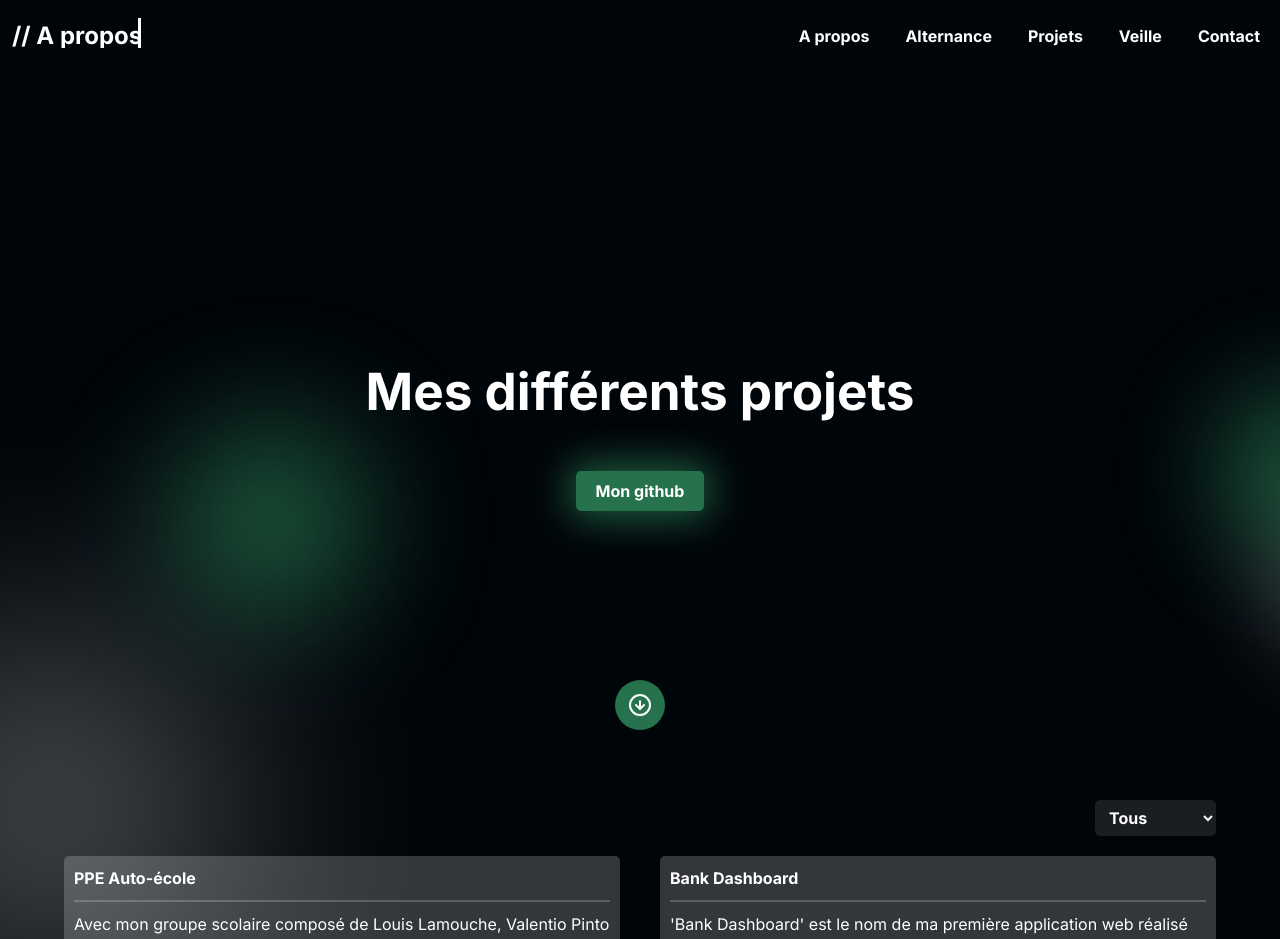
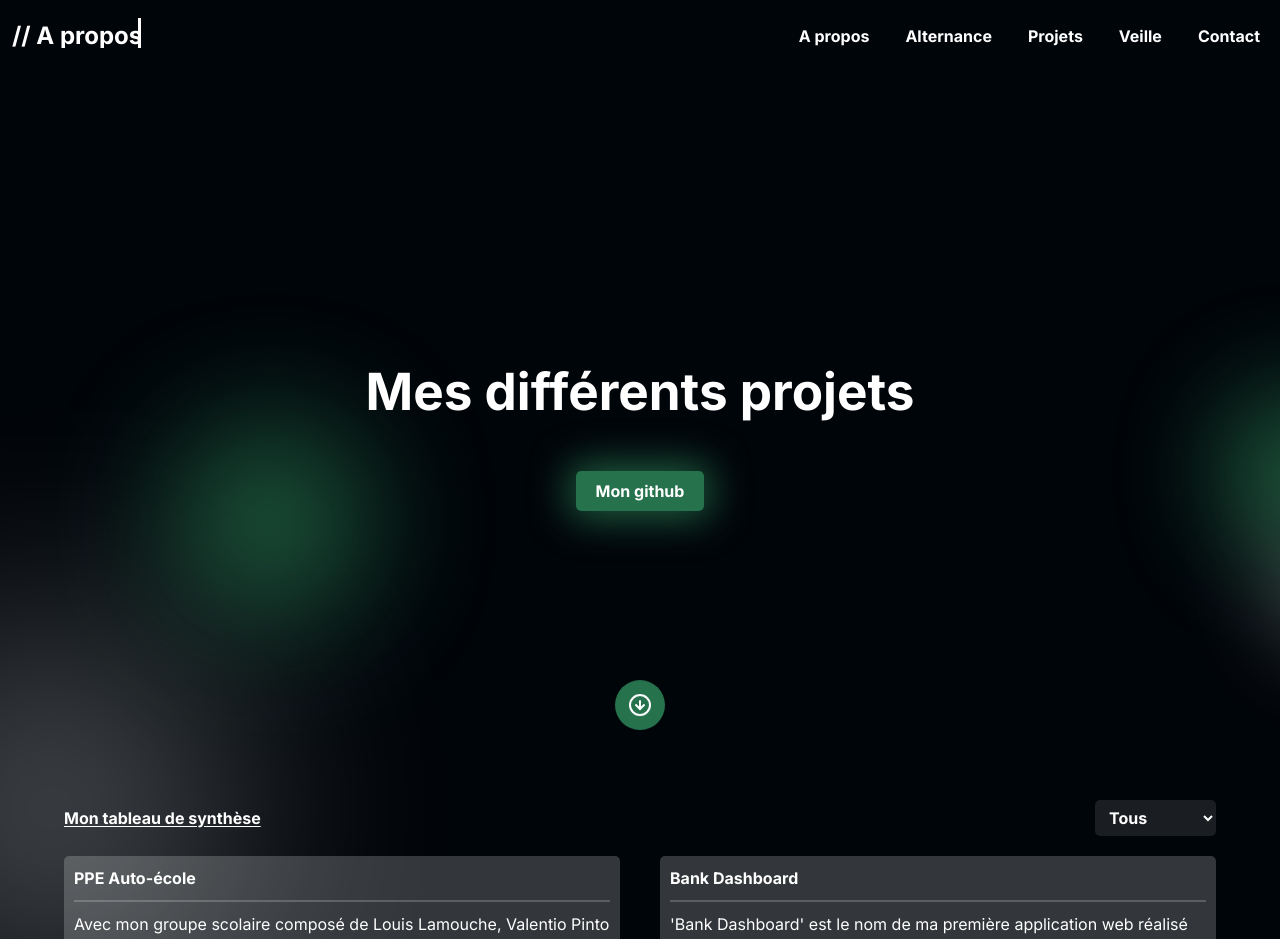
Before and after one commit to Alexys-LAURENT/PORTFOLIO-2023-REACT, a React (Create React App) app: page /projets in a window 1280 px wide. Shown: the top 939 px of the page. Built offline with nearby package versions, Linux system fonts and the light colour scheme.

Commit message:
mon tableau de synthese

```diff
--- a/src/pages/APropos.jsx
+++ b/src/pages/APropos.jsx
@@ -192,7 +192,7 @@ function APropos() {
 
       <div data-aos="fade-down" data-aos-duration="1500" className="description-container" id="description-container">
         <div className="description-text">
-          <p>Je m’appelle Alexys LAURENT, j’ai 19 ans et je suis passionné d’informatique, du développement web, des mangas/animes et des sneakers !Actuellement en deuxième année de BTS SIO à l’école IRIS à Paris je suis des études pour devenir développeur web</p>
+          <p>Je m’appelle Alexys LAURENT, j’ai 19 ans et je suis passionné d’informatique, du développement web, des mangas/animes et des sneakers ! Actuellement en deuxième année de BTS SIO à l’école IRIS à Paris je suis des études pour devenir développeur web</p>
         </div>
         <Button href="/docs/CV-Alexys-LAURENT.pdf" target="_blank" cv={true}>
           TÉLÉCHARGER MON CV
--- a/src/pages/Alternance.jsx
+++ b/src/pages/Alternance.jsx
@@ -49,7 +49,7 @@ function Alternance() {
         <DivImg className="cd2ri-image" img={Cd2riImg}></DivImg>
         <div className="cd2ri-text-container">
           <p>Durant cette deuxième année en BTS SIO j’ai la chance de pouvoir effectuer une alternance au sein de l’association CD2RI.</p>
-          <p>CD2RI propose à ses adhérents de rejoindre un réseau de contacts professionnels répartis en France et à l'étranger. Leurs services ont été pensés pour aider les membres de la communauté à atteindre leurs objectifs de croissance économique et/ou de se réaliser professionnellement. CD2RI propose de nombreux services allant de l’aide pour les jeunes ou personnes en difficultés afin de trouver un stage ou un emploi mais aussi la création de site internet et la mise en relation avec leur raiseau interne.</p>
+          <p>CD2RI propose à ses adhérents de rejoindre un réseau de contacts professionnels répartis en France et à l'étranger. Leurs services ont été pensés pour aider les membres de la communauté à atteindre leurs objectifs de croissance économique et/ou de se réaliser professionnellement. CD2RI propose de nombreux services allant de l’aide pour les jeunes ou personnes en difficultés afin de trouver un stage ou un emploi mais aussi la création de site internet et la mise en relation avec leur réseau interne.</p>
         </div>
       </div>
       <div data-aos="fade-down" data-aos-duration="1700" className="tchilee-container">
--- a/src/pages/Projets.jsx
+++ b/src/pages/Projets.jsx
@@ -33,7 +33,8 @@ const ProjetsWrapper = styled.div`
 
 const FilterDiv = styled.div`
   display: flex;
-  justify-content: flex-end;
+  justify-content: space-between;
+  align-items: center;
   width: 90%;
   margin-bottom: 20px;
   select {
@@ -47,6 +48,11 @@ const FilterDiv = styled.div`
 
   option {
     background-color: #1a1e23 !important;
+  }
+
+  a {
+    color: #fff;
+    text-underline-offset: 2px;
   }
 `
 
@@ -120,6 +126,9 @@ function Projets({ setIdProjetModal }) {
         </div>
       </Header>
       <FilterDiv data-aos="fade-down" data-aos-duration="1500">
+        <a href="./docs/Tableau de synthèse - Alexys LAURENT.pdf" target="_blank">
+          Mon tableau de synthèse
+        </a>
         <select name="" id="" onChange={(e) => setCategorieDisplayed(e.target.value)}>
           <option value="" selected>
             Tous
```
Also changed, not shown: 1 other file (tests, documents, lock files or other folders).
